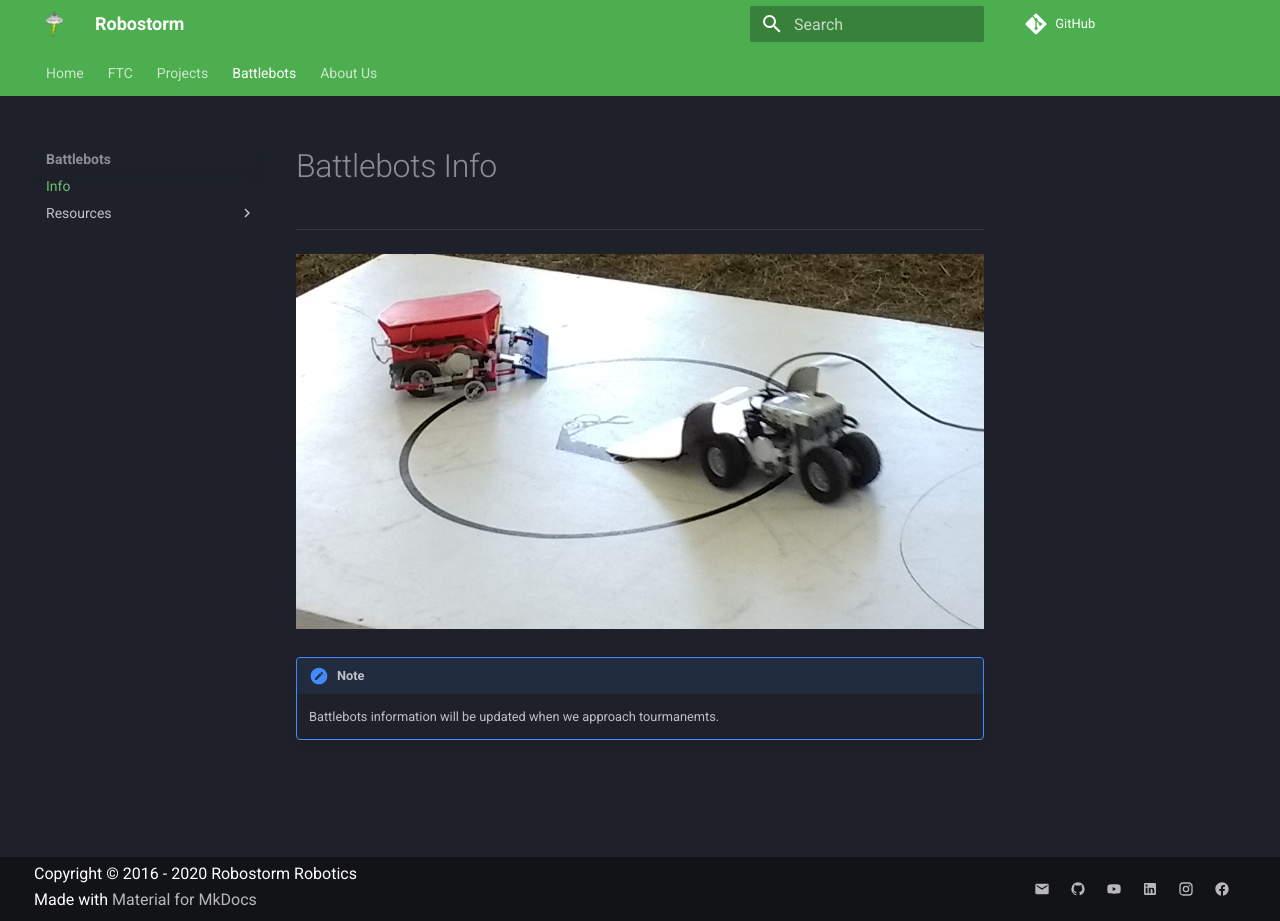
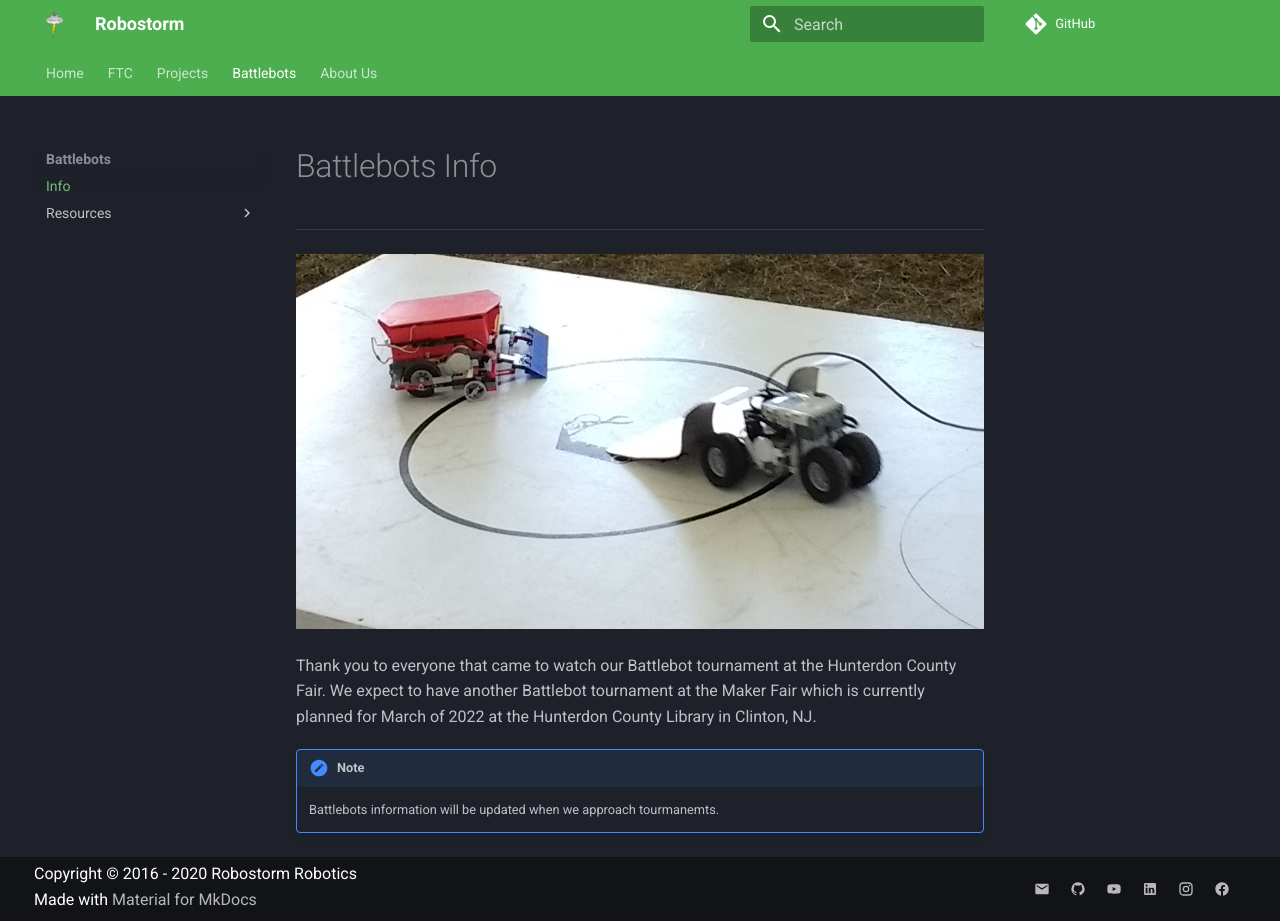
Before and after one commit to Robostorm/Website, an MkDocs documentation site: the page built from docs/battlebots/info.md, in a window 1280 px wide and 921 px high. Built offline with MkDocs 1.6.1 and Material for MkDocs 9.7.7, drawn with Linux system fonts in a browser that asks for light colours.

Commit message:
Update info.md

```diff
--- a/docs/battlebots/info.md
+++ b/docs/battlebots/info.md
@@ -3,5 +3,7 @@
 
 ![Battlebots](img/battlebots.png)
 
+Thank you to everyone that came to watch our Battlebot tournament at the Hunterdon County Fair. We expect to have another Battlebot tournament at the Maker Fair which is currently planned for March of 2022 at the Hunterdon County Library in Clinton, NJ.
+
 !!! note
     Battlebots information will be updated when we approach tourmanemts.
```
